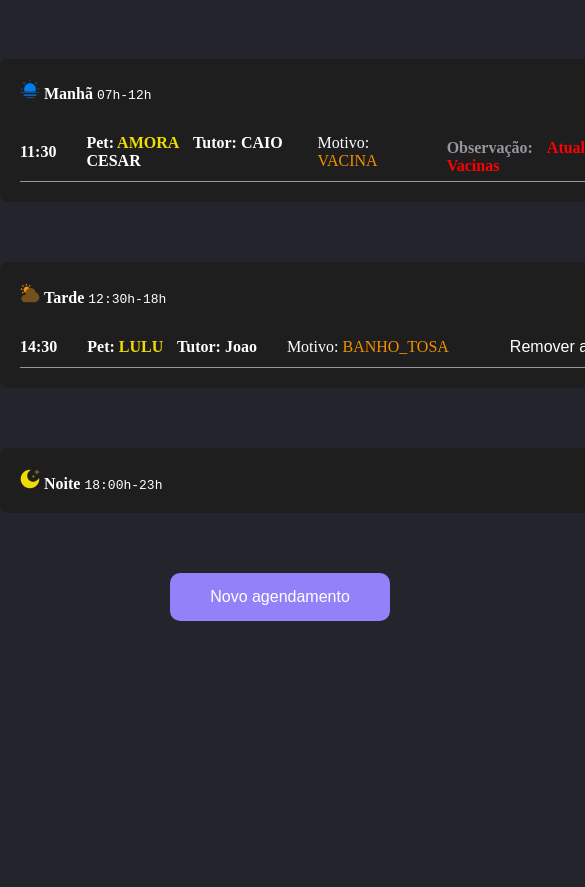
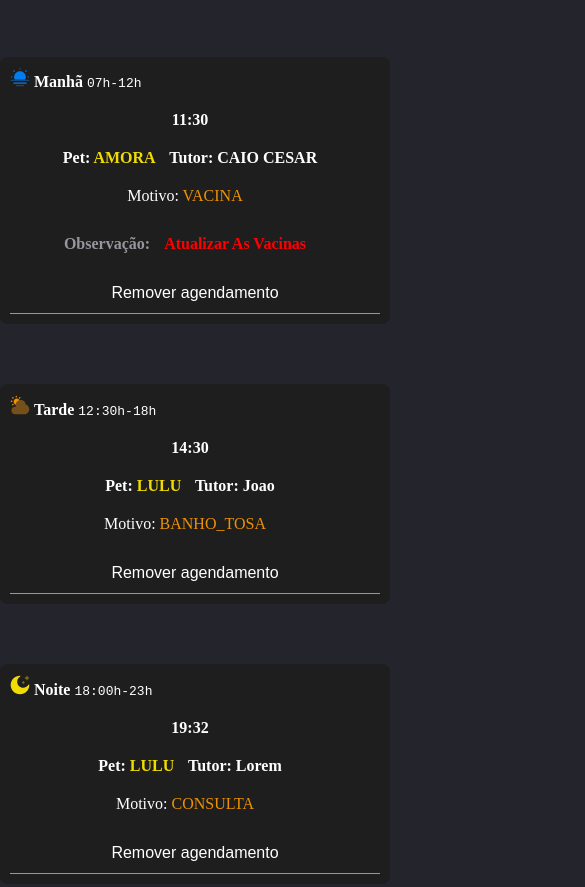
Before and after one commit to caiodelbonne/PetShop, a website with bundled scripts: page index.html in a window 390 px wide. Shown: the part 381-1268 px from the top of the page, 585 px wide, since content can reach past the window. Before the commit the page ends 1002 px from the top, so only its background shows below. Built offline with nearby package versions, Linux system fonts and the light colour scheme; files whose address does not match are found by name.

Commit message:
media query

```diff
--- a/server.json
+++ b/server.json
@@ -15,6 +15,14 @@
       "data": "2025-02-13 14:30",
       "descricao": "banho_tosa",
       "observacao": ""
+    },
+    {
+      "id": "e895",
+      "nome": "lorem",
+      "pet": "Lulu",
+      "data": "2025-02-13 19:32",
+      "descricao": "consulta",
+      "observacao": ""
     }
   ]
 }
--- a/style/btn-agendamento.css
+++ b/style/btn-agendamento.css
@@ -11,3 +11,16 @@
     right: 0;
     position: absolute;
 }
+
+
+@media (max-width: 768px) {
+    .btn-agendamento button {
+        width: 180px;
+    }
+}
+
+@media (max-width: 480px) {
+    .btn-agendamento button {
+        width: 150px;
+    }
+}
--- a/style/listas.css
+++ b/style/listas.css
@@ -41,3 +41,10 @@ ul li {
     padding-bottom: 10px;
     border-radius: 2px;
 }
+
+@media (max-width: 768px) {
+    .agendamento-container {
+        flex-direction: column;
+        align-items: center;
+    }
+}
--- a/style/modal.css
+++ b/style/modal.css
@@ -60,3 +60,11 @@ button {
 button:hover {
     background-color: #5b2cc1;
 }
+
+
+@media (max-width: 480px) {
+    .modal-content {
+        width: 95%;
+        padding: 15px;
+    }
+}
--- a/style/style.css
+++ b/style/style.css
@@ -71,3 +71,17 @@ body {
     color: var(--content-brand);
   }
 }
+
+
+@media (max-width: 768px) {
+  .content {
+      width: 95%;
+  }
+}
+
+@media (max-width: 480px) {
+  .content {
+      width: 100%;
+      padding: 10px;
+  }
+}
```
